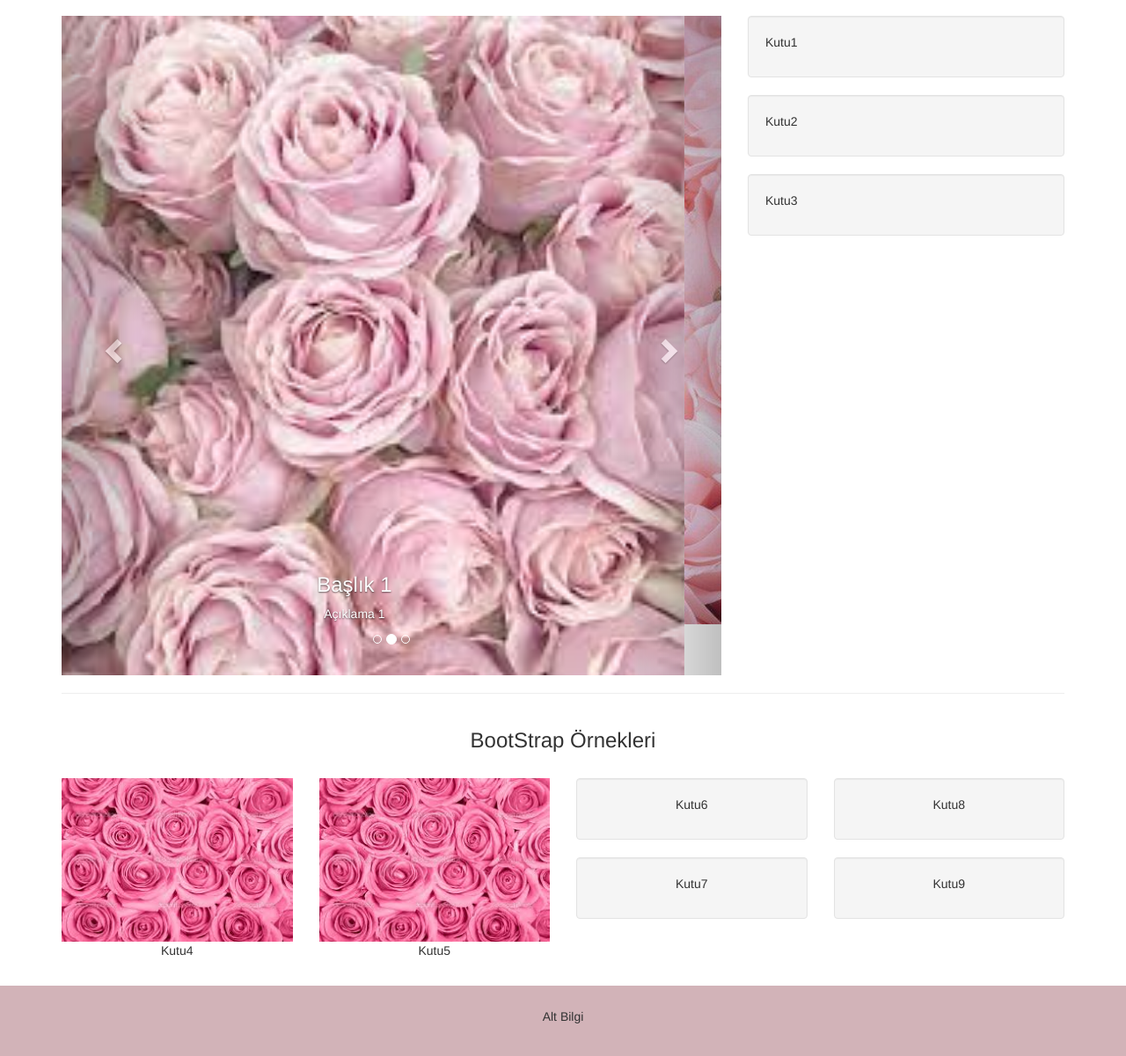
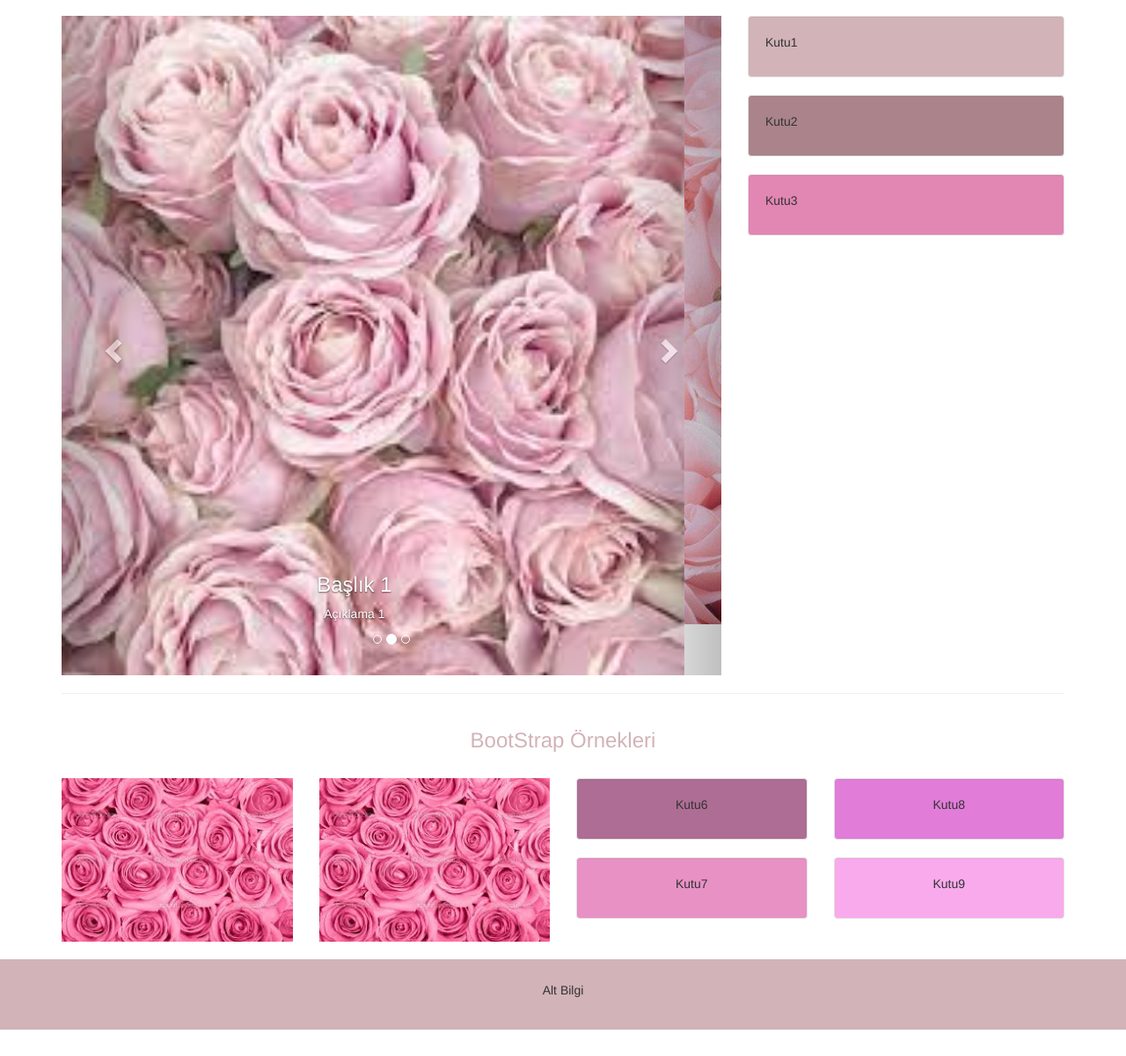
Before and after one commit to tugcebilici/staj-proje-uygulamalarim, a plain HTML site: page bootsrap-deneme/index.html in a window 1280 px wide. Shown: the part 54-1255 px from the top of the page at 88% size. After the commit the page ends 1225 px from the top, so only its background shows below. Drawn offline with nearby package versions, Linux system fonts and the light colour scheme.

Commit message:
Update index.html

```diff
--- a/bootsrap-deneme/index.html
+++ b/bootsrap-deneme/index.html
@@ -1,7 +1,7 @@
 <!DOCTYPE html>
 <html>
 <head>
-  <title>www.btdersleri.com</title>
+  <title>bootstrap</title>
   <meta charset="utf-8">
   <meta name="viewport" content="width=device-width, initial-scale=1">
   <link rel="stylesheet" href="http://maxcdn.bootstrapcdn.com/bootstrap/3.3.6/css/bootstrap.min.css">
@@ -90,7 +90,7 @@
         </div>
       </div>
 
-      <!-- Left and right controls -->
+
       <a class="left carousel-control" href="#myCarousel" role="button" data-slide="prev">
         <span class="glyphicon glyphicon-chevron-left" aria-hidden="true"></span>
         <span class="sr-only">Önceki</span>
@@ -101,14 +101,14 @@
       </a>
     </div>
   </div>
-  <div class="col-sm-4">
-    <div class="well">
+  <div class="col-sm-4" >
+    <div class="well" style="background-color:rgb(210, 179, 184 )">
       <p>Kutu1</p>
     </div>
-    <div class="well">
+    <div class="well" style="background-color:rgb(171, 132, 139)">
        <p>Kutu2</p>
     </div>
-    <div class="well">
+    <div class="well" style="background-color:rgba(226, 132, 178, 0.977)">
        <p>Kutu3</p>
     </div>
   </div>
@@ -117,30 +117,28 @@
 </div>
 
 <div class="container text-center">
-  <h3>BootStrap Örnekleri</h3>
+  <h3 style="color:rgb(210, 179, 184 )">BootStrap Örnekleri</h3>
   <br>
   <div class="row">
     <div class="col-sm-3">
       <img src="images/images1.jfif" class="img-responsive" style="width:100%" alt="Image">
-      <p>Kutu4</p>
     </div>
     <div class="col-sm-3">
       <img src="images/images1.jfif" class="img-responsive" style="width:100%" alt="Image">
-      <p>Kutu5</p>
     </div>
     <div class="col-sm-3">
-      <div class="well">
+      <div class="well" style="background-color:rgb(174, 109, 148)">
        <p>Kutu6</p>
       </div>
-      <div class="well">
+      <div class="well" style="background-color: rgb(231, 145, 197)">
        <p>Kutu7</p>
       </div>
     </div>
     <div class="col-sm-3">
-      <div class="well">
+      <div class="well" style="background-color:rgb(225, 124, 217)">
        <p>Kutu8</p>
       </div>
-      <div class="well">
+      <div class="well" style="background-color:rgba(244, 93, 218, 0.521)">
        <p>Kutu9</p>
       </div>
     </div>
```
